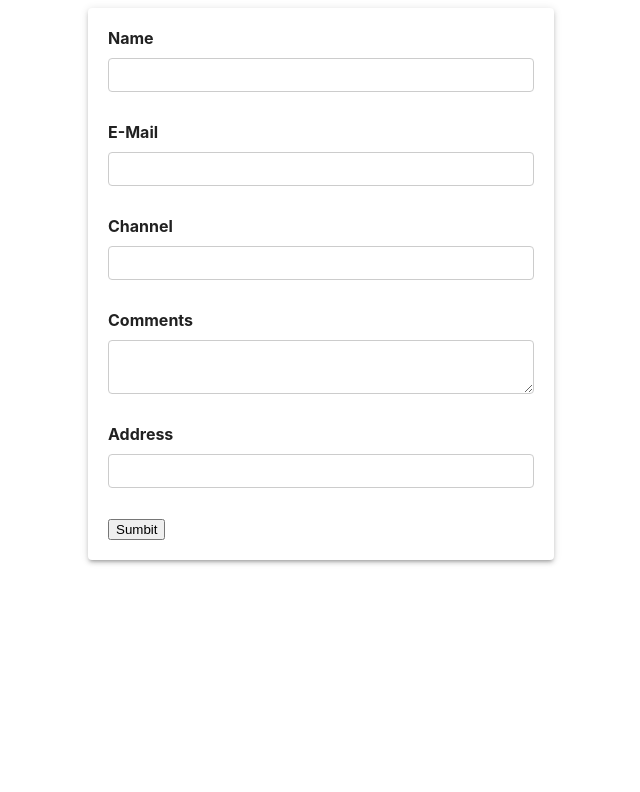
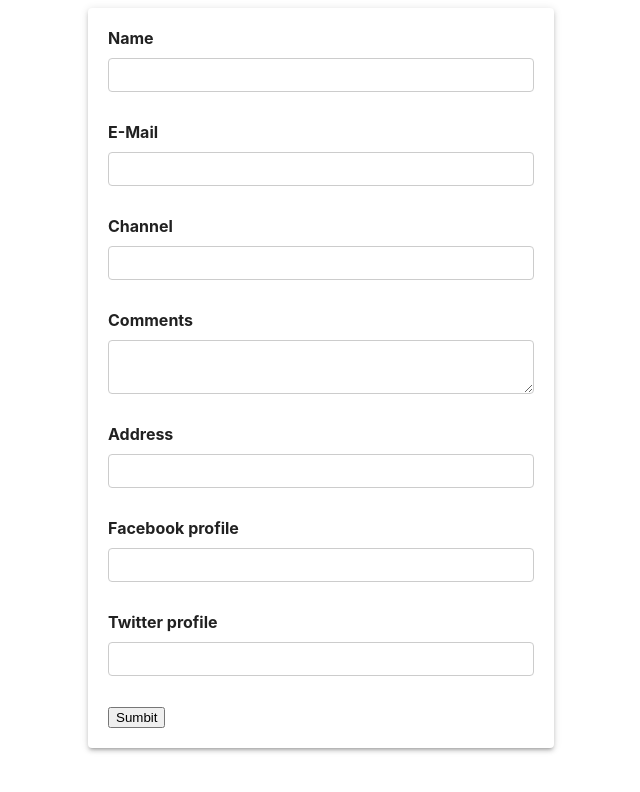
Before and after one commit to MARZOUKSOUFIANE/React-formik, a React (Create React App) app: page / in a window 1280 px wide. Shown: the top 792 px of the page, without its empty margins (319-959 px from the left). Built offline with nearby package versions, Linux system fonts and the light colour scheme.

Commit message:
nested object

```diff
--- a/src/form/YoutubeForm.js
+++ b/src/form/YoutubeForm.js
@@ -25,7 +25,11 @@
     email: '',
     channel: '',
     comments: '',
-    address: ''
+    address: '',
+    social:  {
+        facebook: '',
+        twitter: ''
+    }
 }
 
 const onSubmit = values => {
@@ -39,6 +43,7 @@
         channel: Yup.string().required('Required !!!'),
         comments: Yup.string().required('Required !!!'),
         address: Yup.string().required('Required !!!'),
+        social: Yup.string().required('Required !!!')
     }
 )
 
@@ -96,6 +101,19 @@
                 </Field>
                 </div>
 
+                <div className='form-control'>
+                <label htmlFor='facebook' >Facebook profile</label>
+                <Field  type='text' id='facebook' name='social.facebook' />
+                <ErrorMessage name="facebook" component={TextError}/>
+                </div>
+
+                <div className='form-control'>
+                <label htmlFor='twitter' >Twitter profile</label>
+                <Field  type='text' id='twitter' name='social.twitter' />
+                <ErrorMessage name="twitter" component={TextError}/>
+                </div>
+
+
                 <button type='submit'>Sumbit</button>
             </Form>
            </Paper>
```
